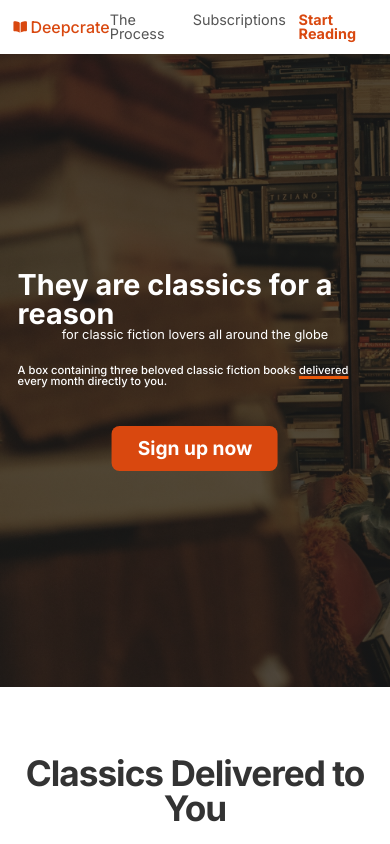
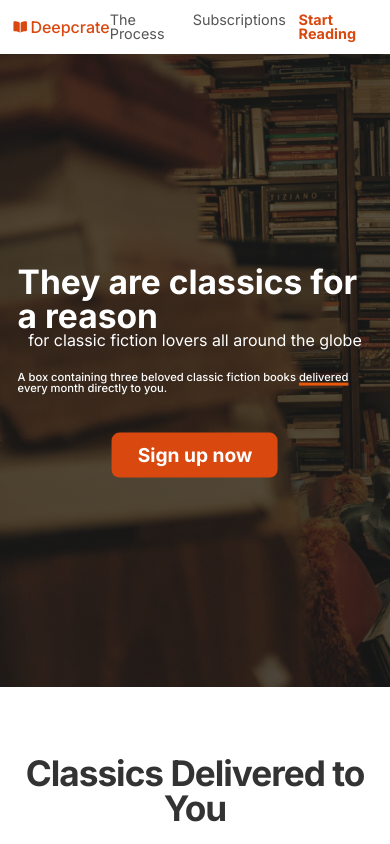
Before and after one commit to ATEOTG/Landingpage-DeepCrates-Project, a plain HTML site: page index.html in a window 390 px wide. Shown: the top 844 px of the page. Drawn offline with nearby package versions, Linux system fonts and the light colour scheme.

Commit message:
responsiveness to the heading section

```diff
--- a/css/queries.css
+++ b/css/queries.css
@@ -79,6 +79,14 @@
 
 /* 560px */
 @media (max-width: 35em) {
+  .heading-primary {
+    font-size: 4.2rem;
+  }
+
+  .subheading {
+    font-size: 2rem;
+  }
+
   .grid--2-cols {
     grid-template-columns: 1fr;
   }
```
